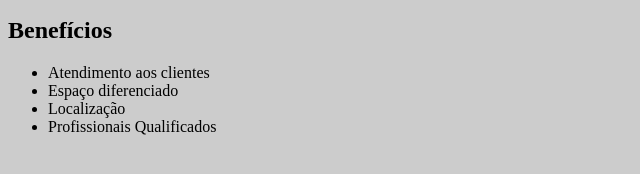
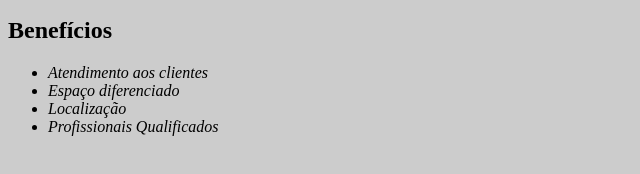
Before and after one commit to MarianaCoradi/Comeco_Frontend, a plain HTML site: page index.html in a window 1280 px wide. Shown: the part 228-402 px from the top of the page, 0-640 px from the left. Drawn offline with Linux system fonts and the light colour scheme.

Commit message:
Adicionando a classe itens e colocando em itálico

```diff
--- a/style.css
+++ b/style.css
@@ -22,3 +22,7 @@ p {
 em strong {
     color: rgb(130,0,0);
 }
+
+.itens{
+    font-style: italic;
+}
```
